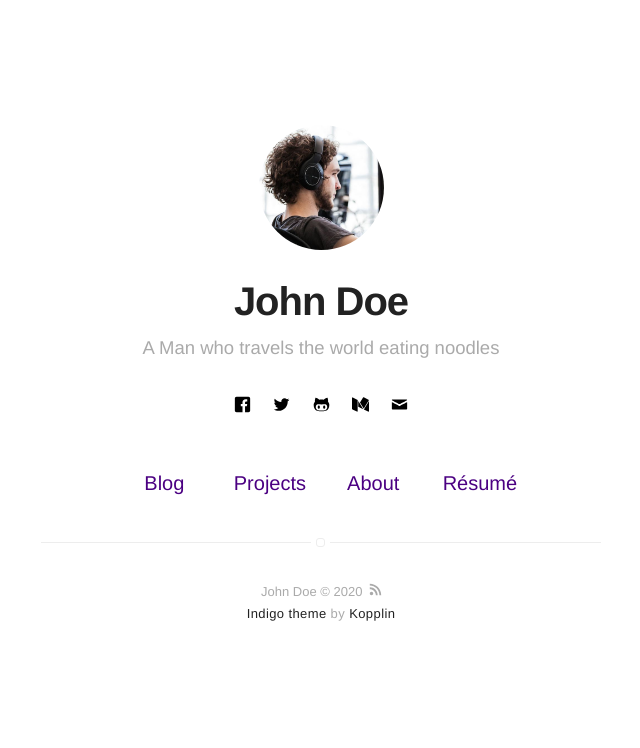
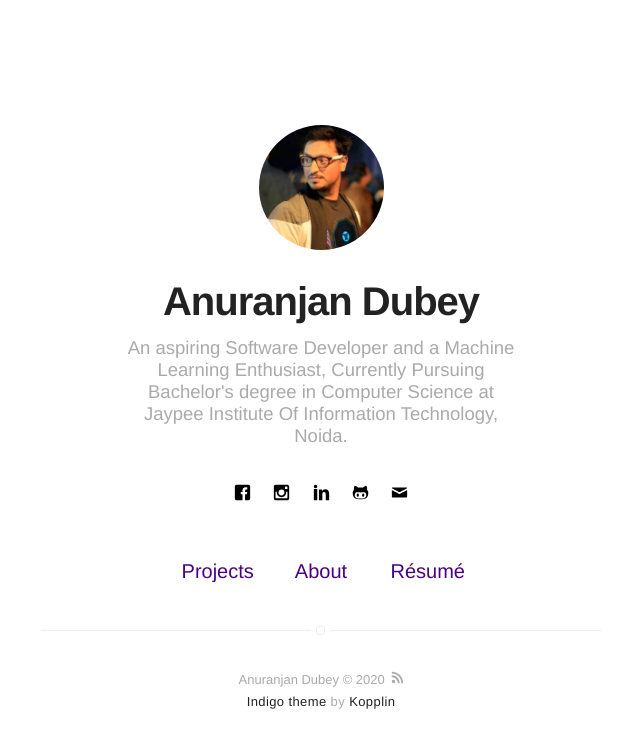
Before and after one commit to anuranjandubey/anuranjandubey.github.io, a Jekyll site: the page built from index.html, in a window 1280 px wide. Shown: the top 748 px of the page, without its empty margins (319-959 px from the left). Built offline with Jekyll 4.4.1, drawn with Linux system fonts in a browser that asks for light colours.

Commit message:
yml change

```diff
--- a/_config.yml
+++ b/_config.yml
@@ -1,9 +1,9 @@
 # main text of home
-name: John Doe
-bio: A Man who travels the world eating noodles
+name: Anuranjan Dubey
+bio: An aspiring Software Developer and a Machine Learning Enthusiast, Currently Pursuing Bachelor's degree in Computer Science at Jaypee Institute Of Information Technology, Noida.
 
 # twitter summary info
-description: A blog about technology and stuff related
+description:
 
 # if it's an external image, update below for true
 # better with square images
@@ -14,9 +14,9 @@ picture: assets/images/profile.jpg
 # and specify source (external or local).
 resume: true
 resume-external: true
-resume-url: https://google.com/?q=my+resume
+resume-url: https://drive.google.com/file/d/1KXa_preMAP2JjdykhHUgpwV70PkWFco1/view?usp=sharinghttps://drive.google.com/file/d/1KXa_preMAP2JjdykhHUgpwV70PkWFco1/view?usp=sharing
 
-url: https://sergiokopplin.github.io/indigo
+url: https://anuranjandubey.github.io
 # your url: https://USERNAME.github.io
 
 permalink: /:title/
@@ -31,14 +31,14 @@ permalink: /:title/
 # if you don't want comments in your posts, leave categories empty
 disqus:
   shortname: mydisqus # enter this from your disqus account
-  categories: [blog, project] # only show disqus for posts that have these categories
+  categories: [] # only show disqus for posts that have these categories
 
 # if you don't have any of social below, comment the line
 facebook: myfacebook
-twitter: mytwitter
-# instagram: myinstagram
+#twitter: mytwitter
+instagram: myinstagram
 # pinterest: mypinterest
-# linkedin: mylinkedin
+linkedin: mylinkedin
 # youtube: myyoutube
 # spotify: myspotify
 github: mygithub
@@ -47,24 +47,18 @@ github: mygithub
 # stackoverflow: 7044681/mystackoverflow
 # quora: userquora
 # reddit: username
-medium: medium
+# medium: medium
 # vimeo: myvimeo
 # lanyrd: mylanyrd
 email: myemail@gmail.com
 
 authors:
   johndoe:
-    name: John Doe
-    bio: A Man who travels the world eating noodles
+    name: Anuranjan Dubey
+    bio: An aspiring Software Developer and a Machine Learning Enthusiast, Currently Pursuing Bachelor's degree in Computer Science at Jaypee Institute Of Information Technology, Noida.
     external-image: false
     picture: assets/images/profile.jpg
-    twitter: johndoe
-  jamesfoster:
-    name: James Foster
-    bio: A Man who develops software with coffee
-    external-image: false
-    picture: assets/images/james.jpg
-    twitter: jamesfoster
+
 
 # do you want a larger site? change the option below
 # options: [normal, large] | default: normal
@@ -84,7 +78,7 @@ projects: true
 
 # if you don't need "about" or "blog", comment them out below
 about: true
-blog: true
+# blog: true
 
 # do you want to show the "read time" of the posts?
 read-time: true
```
Also changed, not shown: assets/images/profile.jpg, 3 other files.
